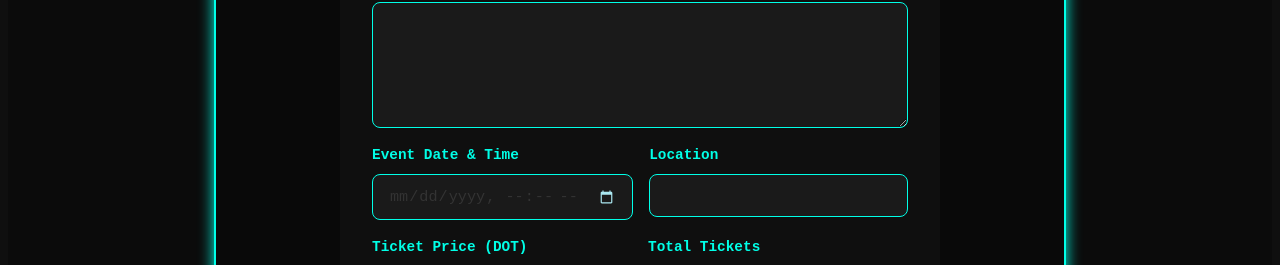
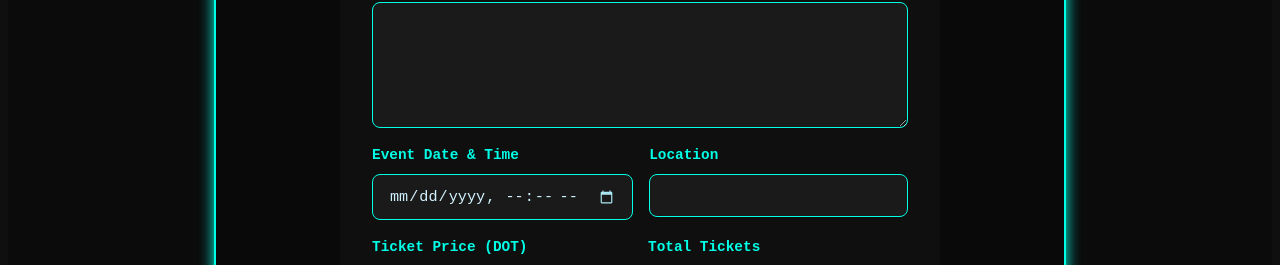
Before and after one commit to tsnevan4204/polkadot-mosh, a React (Create React App) app in the folder frontend/: page /manage-concerts in a window 1280 px wide. Shown: the part 762-1027 px from the top of the page. Built offline with nearby package versions, Linux system fonts and the light colour scheme.

Commit message:
fix calendar text color

```diff
--- a/frontend/src/components/CreateConcertForm.css
+++ b/frontend/src/components/CreateConcertForm.css
@@ -189,7 +189,7 @@
 }
 
 input[type="datetime-local"] {
-    color: #333;
+    color: #d1f2ff;
     /* Calendar icon color for Chrome */
     &::-webkit-calendar-picker-indicator {
       filter: invert(85%) sepia(20%) saturate(400%) hue-rotate(140deg) brightness(95%) contrast(105%);
```
